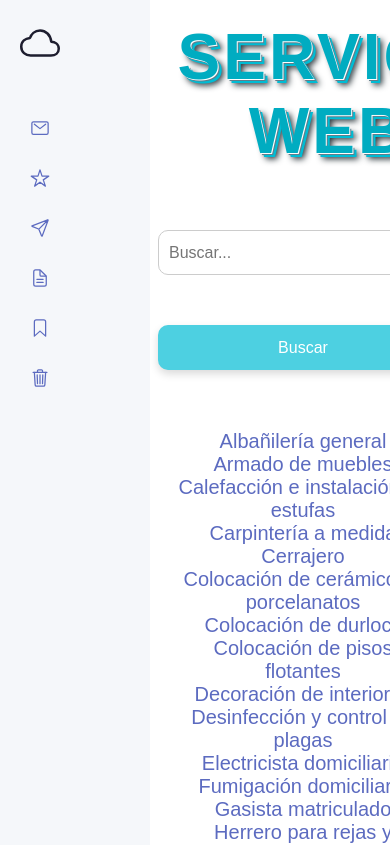
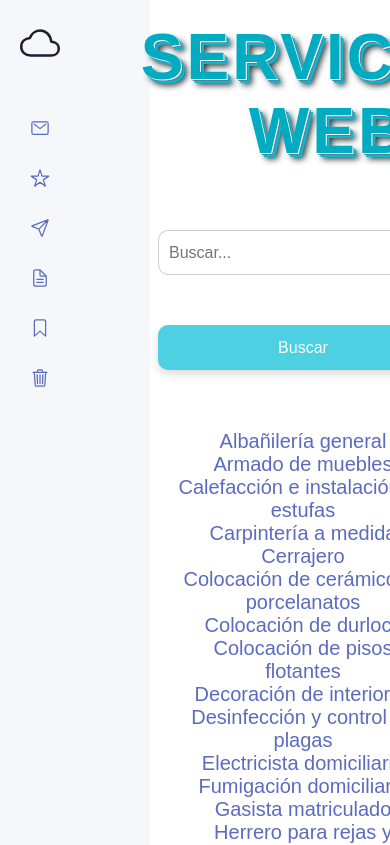
Before and after one commit to placidovera/service-web, a plain HTML site: page index.html in a window 390 px wide. Shown: the top 845 px of the page. Drawn offline with nearby package versions, Linux system fonts and the light colour scheme.

Commit message:
otro mass

```diff
--- a/estilos.css
+++ b/estilos.css
@@ -474,7 +474,7 @@ li:hover {
 }
 @media(max-width :480px){
 .contenedor-principal {
-      grid-template-rows: 150px 12000px 4500px;
+      grid-template-rows: 150px 5000px 560px;
       grid-template-columns: 20% 0% 80% 0%;
 }
 .div-oculto {
@@ -495,13 +495,12 @@ min-width: 100px;
 }
 .contenido{
   font-size: 20px;
-   width: 450px;
-
+  width: 450px;
 }
 .contenido .fotos{
   flex-direction: column;
    width: auto;
-  height: 22%;
+  height:auto;
 }
 .green{
     width: 100px;
@@ -556,5 +555,7 @@ h2{
 .barra-lateral .boton {
   display: none;
 }
-
+.fotos{
+  gap: 3%;
 }
+}
--- a/index.html
+++ b/index.html
@@ -15,7 +15,7 @@
 <div>
     <div class="nombre-pagina">
 <ion-icon id="cloud" name="cloud-outline"></ion-icon>
-<span>Service web</span>
+<span>Servicios Web</span>
 </div>
 <button class="boton">
     <ion-icon name="add-outline"></ion-icon>
@@ -94,7 +94,7 @@
 <div class="publicidad">
 </div>
       <div class="encabezado">
-  <h1 class="tit">Service Web</h1>
+  <h1 class="tit">Servicios Web</h1>
 </div>
     <div class="contenido">
 
```
